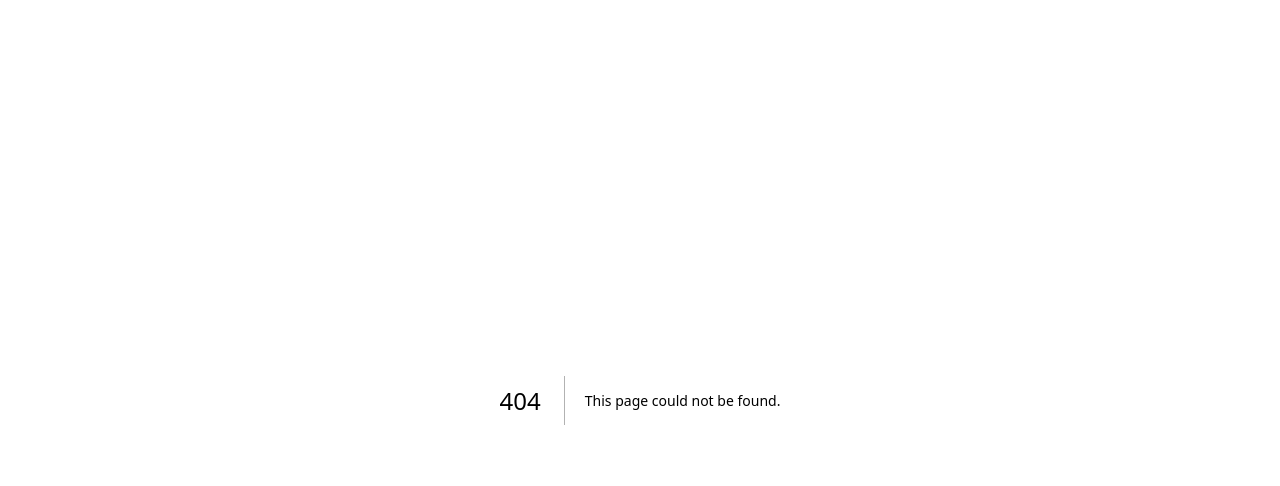
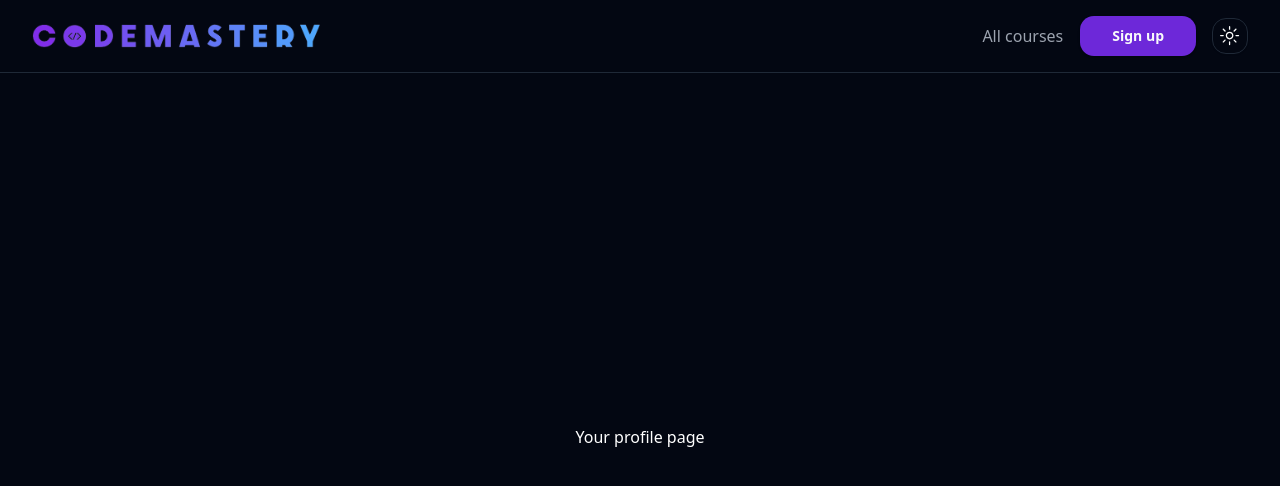
Before and after one commit to macias34/code-mastery-frontend, a Next.js app: page /profile in a window 1280 px wide. Before the commit this address had no page. Shown: the top 486 px of the page. Built offline with nearby package versions, Linux system fonts and the light colour scheme; no server answers.

Commit message:
Create dummy /profile page

```diff
--- /dev/null
+++ b/src/pages/profile/index.tsx
@@ -0,0 +1,14 @@
+import { ShopLayout } from "@/shop";
+
+export default function ProfilePage() {
+  return (
+    <ShopLayout
+      classNames={{
+        root: "min-h-screen",
+        children: "flex flex-col items-center gap-6 justify-center grow",
+      }}
+    >
+      <h1>Your profile page</h1>
+    </ShopLayout>
+  );
+}
```
